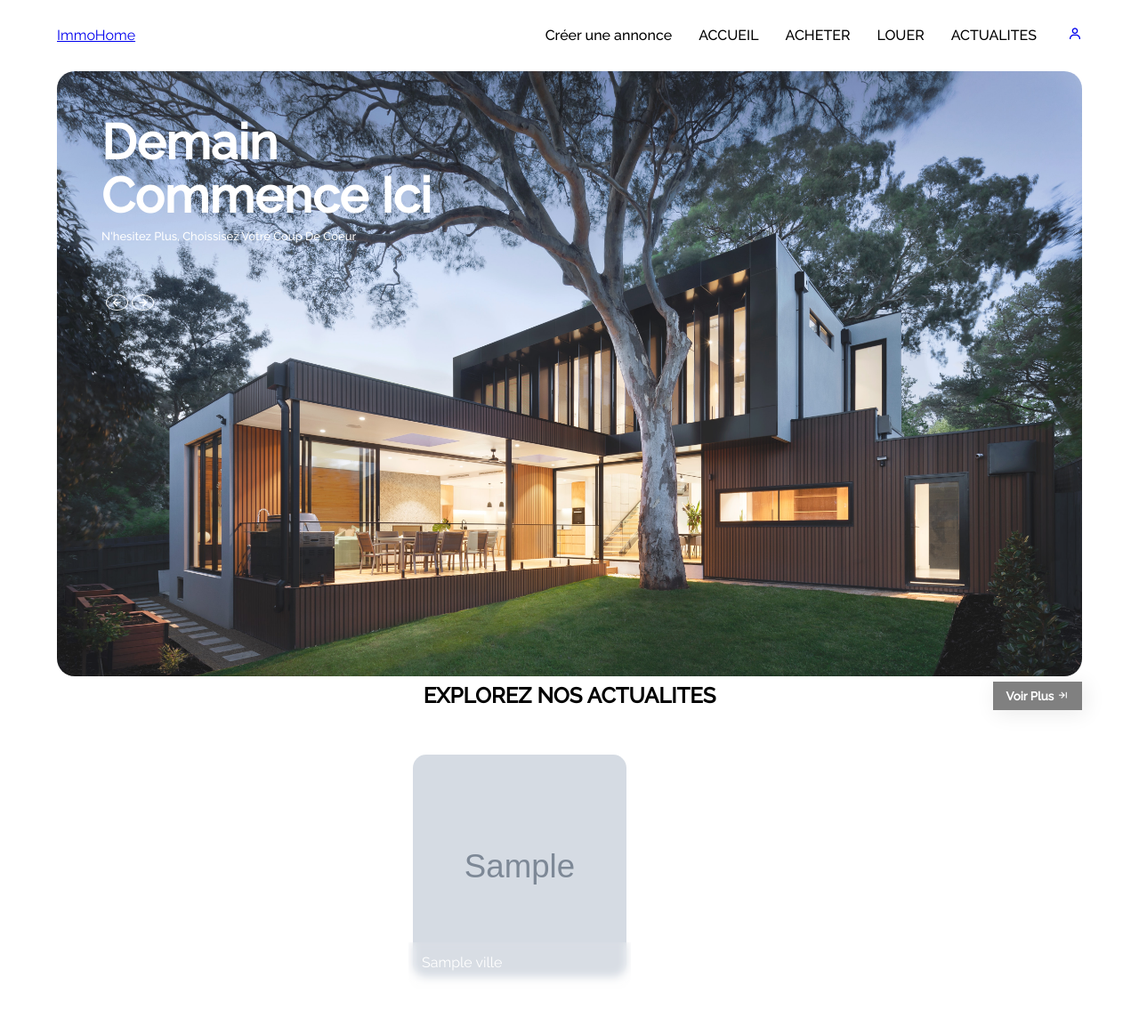
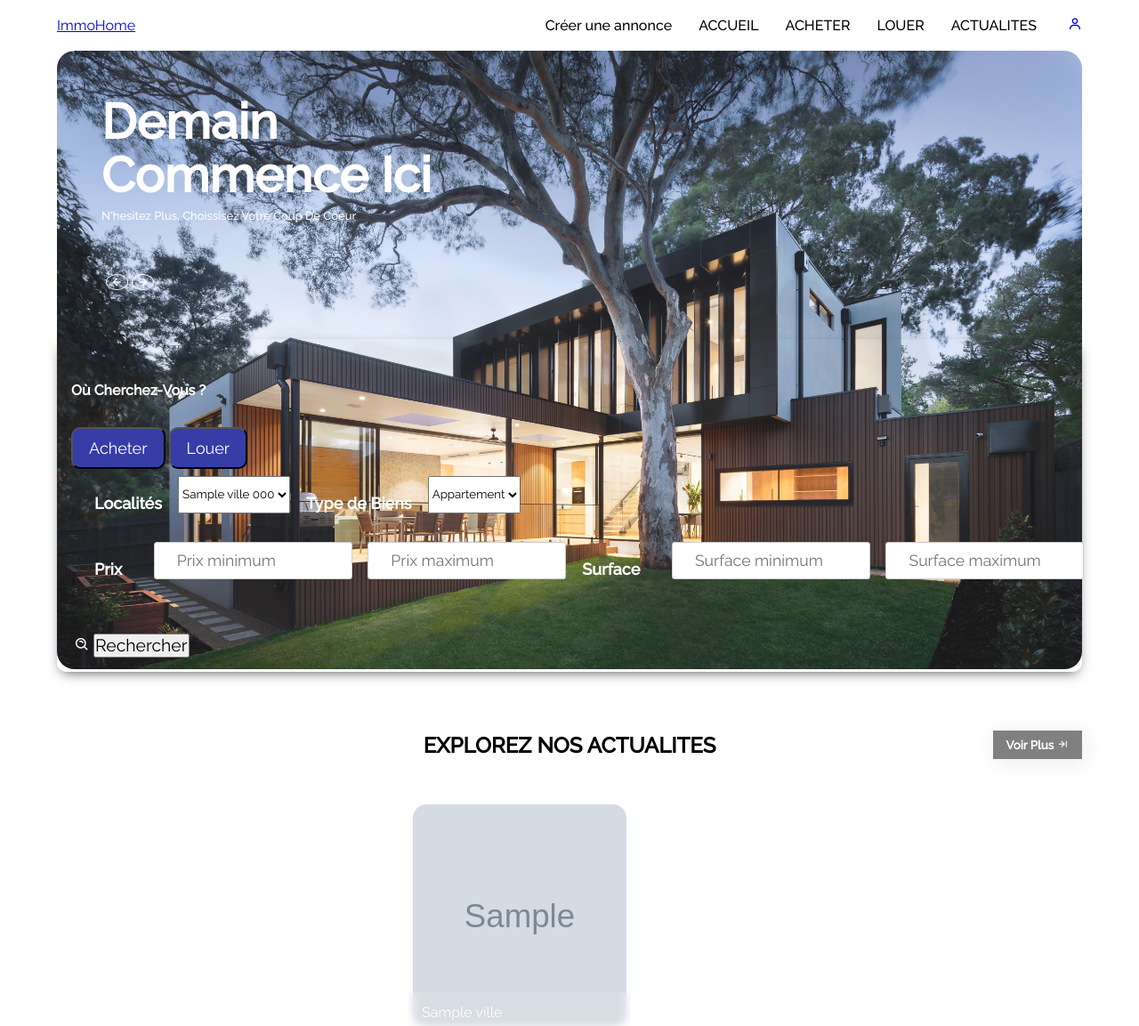
Before and after one commit to Yassa401/Annonce_Immo, a PHP site: page / in a window 1280 px wide. Shown: the top 1153 px of the page at 89% size. Run offline with PHP 8.4, Linux system fonts and the light colour scheme; tables that the repository leaves empty or names only in its code hold one stand-in row (values such as "Sample post"); grey boxes marked "Sample" are stand-in pictures.

Commit message:
Changement de style de la recherche avancée et la fonction js des boutons de louer ou acheter dans la recherche

```diff
--- a/index.php
+++ b/index.php
@@ -67,19 +67,19 @@
             </div>
 
         <form method="get">
-            <!-- <div class="choix-client">
+            <div class="parent">
+                <div class="selection">
+
+                            <h4 class="titre">Où Cherchez-Vous ?</h4>
+
                             <div class="btn_haut">
                                 <button type="button" id="acheter" onclick="boutonClique(this)" name="page" value="acheter" >Acheter</button>
                                 <button type="button" id="louer" onclick="boutonClique(this)" name="page" value="louer">Louer</button>
                                 <input type="hidden" name="choix"  id="choix" value="">
                             </div>
-        <div class="parent">
-                <div class="selection auto-height">
 
-
-                        <div class="info">
-                            <h4 class="titre">Où Cherchez-Vous ?</h4>
-                            <h5 class="loc">LOCALITÉS</h5>
+                    <div class="selection-info">
+                            <h5 class="loc">Localités</h5>
                             <?php
                                 $pdo = connect() ;
                                 /* affiche tous les villes disponibles dans la base de données */
@@ -94,7 +94,7 @@
                                 }
                             ?>
                             </select>
-                            <h5 class="type-biens">TYPE DE BIENS</h5>
+                            <h5 class="type-biens">Type de Biens</h5>
                             <select name="type" id="type">
                                 <option value="appartement">Appartement</option>
                                 <option value="maison">Maison</option>
@@ -103,24 +103,21 @@
                             </select><br><br>
                     </div>
                         <div class="info">
-                             <h5 class="budget">BUDGET</h5>
-                            <input class="text3" type="text" name="prix_min" placeholder="Min"></input>
-                            <input class="text3" type="text" name="prix_max" placeholder="Max"></input>
-                        </div>
-                        <div class="info">
-                            <h5 class="surface">SURFACE</h5>
-                           <input class="text4" type="text" name="surface_min" placeholder="Min"></input>
-                           <input class="text4" type="text" name="surface_min" placeholder="Max"></input>
+                             <h5 class="prix">Prix</h5>
+                            <input class="text3" type="text" inputmode="numeric" name="prix_min" placeholder="Prix minimum"></input>
+                            <input class="text3" type="text" inputmode="numeric" name="prix_max" placeholder="Prix maximum"></input>
+                           <h5 class="surface">Surface</h5>
+                           <input class="text4" type="text" inputmode="numeric" name="surface_min" placeholder="Surface minimum"></input>
+                           <input class="text4" type="text" inputmode="numeric" name="surface_min" placeholder="Surface maximum"></input>
                        </div>
                         <div class="rechercher_btn">
-                             <i class='bx bx-search-alt'></i>
-                            <button id="rech_btn" name="rech_btn" class="rechercher_btn" type="submit" value="rechercher"> Rechercher</button>
-
+                            <i class='bx bx-search-alt' style="color:white"></i><button id="rech_btn" name="rech_btn" class="rechercher_btn" type="submit" value="rechercher"> Rechercher</button>
+                        </div>
+                    </div>
+            </div>
+        </form>
         </div>
 
-            </div>
-        </div> -->
-        </form>
     </header>
 
     <div class="main_bas">
--- a/script.js
+++ b/script.js
@@ -55,7 +55,21 @@
 
 
 function boutonClique(bouton) {
-    document.getElementById('choix').value=bouton.id;
+    if(bouton.id == "acheter"){
+      document.getElementById(bouton.id).style.color = "#363da6";
+      document.getElementById(bouton.id).style.background = "white";
+      document.getElementById("louer").style.color = "white";
+      document.getElementById("louer").style.background = "#363da6";
+    }
+    else{
+      if(bouton.id == "louer"){
+        document.getElementById(bouton.id).style.color = "#363da6";
+        document.getElementById(bouton.id).style.background = "white";
+        document.getElementById("acheter").style.color = "white";
+        document.getElementById("acheter").style.background = "#363da6";
+      }
+    }
+      document.getElementById('choix').value=bouton.id;
     console.log("bouton cliqué") ;
 }
 
--- a/style.css
+++ b/style.css
@@ -15,7 +15,7 @@
 header{
     margin: auto;
     width: 90%;
-    height: 85vh;
+    height: auto;
     transition: .3s linear;
 
 
@@ -164,7 +164,7 @@
 .contenu {
     position: relative;
     width: 100%;
-    height: 100%;
+    height: auto;
     z-index: 5;
 }
 
@@ -273,7 +273,7 @@
 
 
 .choix-client .btn_haut button{
-    padding: 15px 45pX;
+    padding: 15px 45px;
     background: #1f2e4a;
     color: white;
     border:none;
@@ -288,25 +288,13 @@
  }
 
 
- .btn_haut button:nth-child(1){
-    border-radius: 10px 0px 0px 0px;
-    background: #1f2e4a ;                     /*faire en sorte qu'il redevienne bleu quand on clique plus dessus*/
-    color: white;
+ .btn_haut button:nth-child(1), .btn_haut button:nth-child(2){
+   padding: 0.6em 1em;
+   border-radius: 10px;
+   background: #363da6 ;                    /*faire en sorte qu'il redevienne bleu quand on clique plus dessus*/
+   color: white;
+   font-size: 18px;
  }
-
- .btn_haut button:nth-child(2){
-    border-radius: 10px 0px 0px 0px;
-    background: #1f2e4a;
-    color: white;
- }
-
- .btn_haut button:nth-child(2){
-    border-radius: 0px 10px 0px 0px;
-    background: #1f2e4a;                  /*faire en sorte qu'il devienne blanc quand on clique dessus*/
-    color: white;
- }
-
-
 
 .parent {
    position: relative;
@@ -315,49 +303,51 @@
  .selection {
 
    width: 100%;
-   background: #fff;
+   background: transparent;
    border-radius: 0px 10px 10px 10px;
    padding: 1em ;
    box-shadow: 0px 5px 15px -6px rgb(49, 48, 48);
    z-index: 2;
    display: flex;
    flex-direction: column;
-   position: absolute;
+   position:relative;
    top: 3px;
  }
 
  /* ajuster la hauteur en fonction du contenu */
- .selection.auto-height{
-   height: auto;
-   max-height: 15em ;
-   overflow-y: auto;
 
- }
-
+ .titre{
+   margin: 2em 0;
+   color: white;
+}
 
  .selection-info {
    flex-grow: 1;
+   overflow: auto;
+   display: flex;
+   margin: 0.5em;
  }
 
- .info .titre {
-   margin-top: 0;
-   margin-bottom: 0.5 em;
+ .info{
+   margin: 0.5em;
+   padding: 1em 0 ;
+   display: flex;
  }
 
- .loc,
- .type-biens,
- .budget,
- .chambre,
- .surface
- {
-   margin-bottom: 6px;
+ .info input{
+   margin-left: 1em;
+   padding-left: 25px;
  }
 
-  .text1,
-  .text2,
-  .text3,
-  .text4,
-  .text5 {
+ .loc, .type-biens, .prix, .chambre, .surface{
+   font-size: 18px;
+   padding: 0 1em;
+   color : white;
+   height:22px;
+   margin-top:auto;
+ }
+
+  .text1, .text2, .text3, .text4, .text5 {
     border: 1px solid #ccc;
     border-radius: 3px;
     width: auto;
@@ -366,10 +356,7 @@
     max-width: 100%;
  }
 
- .type-biens,
- .budget,
- .surface,
- .chambre{
+ .type-biens, .budget, .surface, .chambre{
     margin-top: 20px;
  }
 
```
Lines whose indentation alone changed are shown as unchanged.
